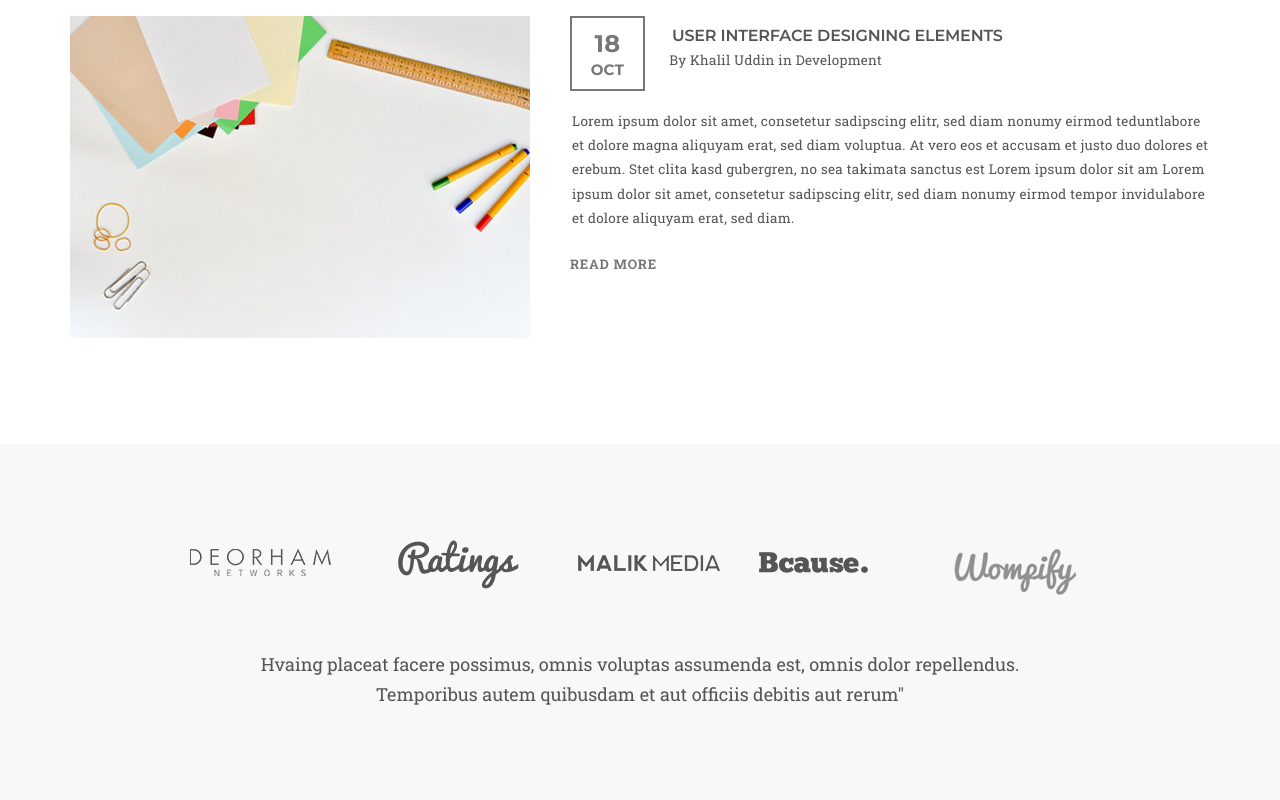
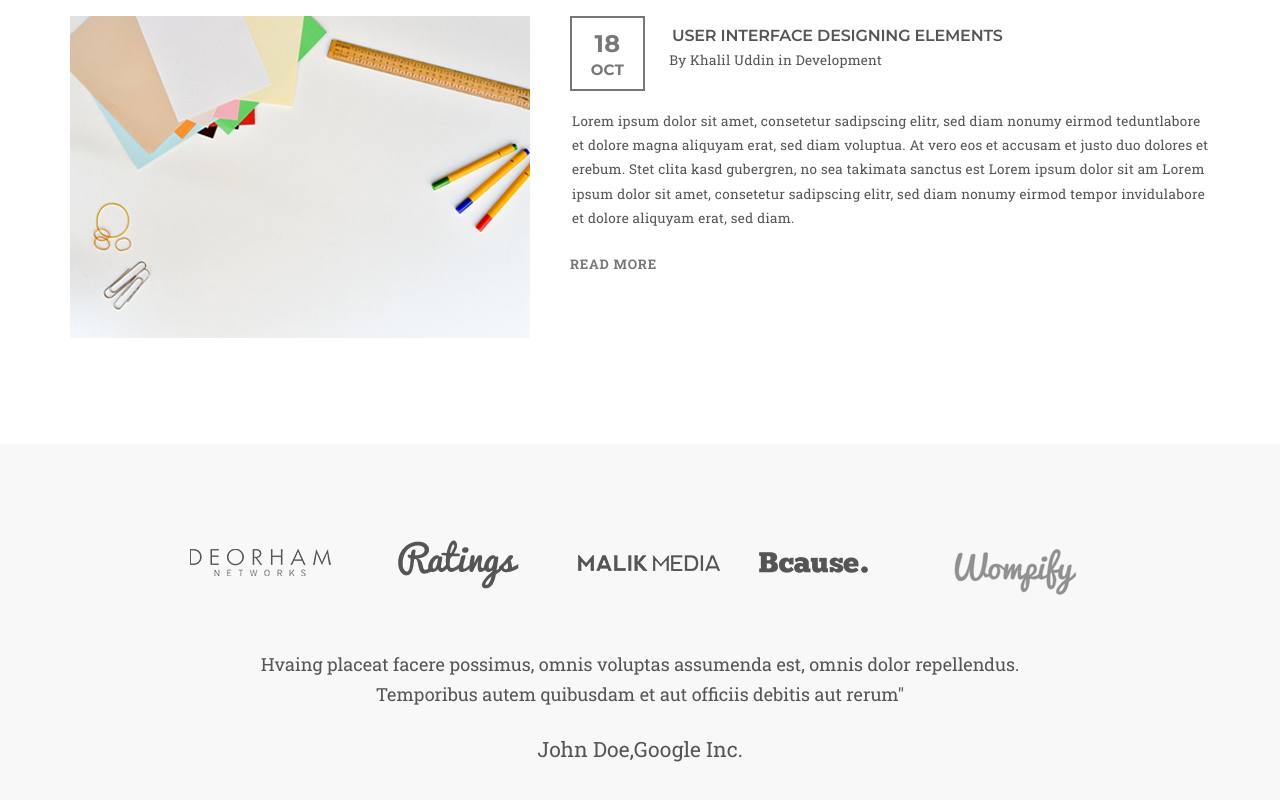
Before and after one commit to AnigalHub/PixelPerfect, a Vue app: page / in a window 1280 px wide. Shown: the part 4594-5394 px from the top of the page. Built offline with nearby package versions, Linux system fonts and the light colour scheme.

Commit message:
добавлен автор

```diff
--- a/src/components/Clients.vue
+++ b/src/components/Clients.vue
@@ -23,6 +23,7 @@
                 <br>
                 Temporibus autem quibusdam et aut officiis debitis aut rerum"
             </div>
+            <div class="author">John Doe,Google Inc.</div>
         </b-container>
     </div>
 </template>
@@ -63,5 +64,13 @@
         line-height: 1.667;
         text-align: center;
     }
+    .author{
+        margin-top: 2.1%;
+        font-size: 21px;
+        font-family: "Roboto Slab";
+        color: rgb(85, 85, 85);
+        line-height: 1.667;
+        text-align: center;
+    }
 
 </style>
```
